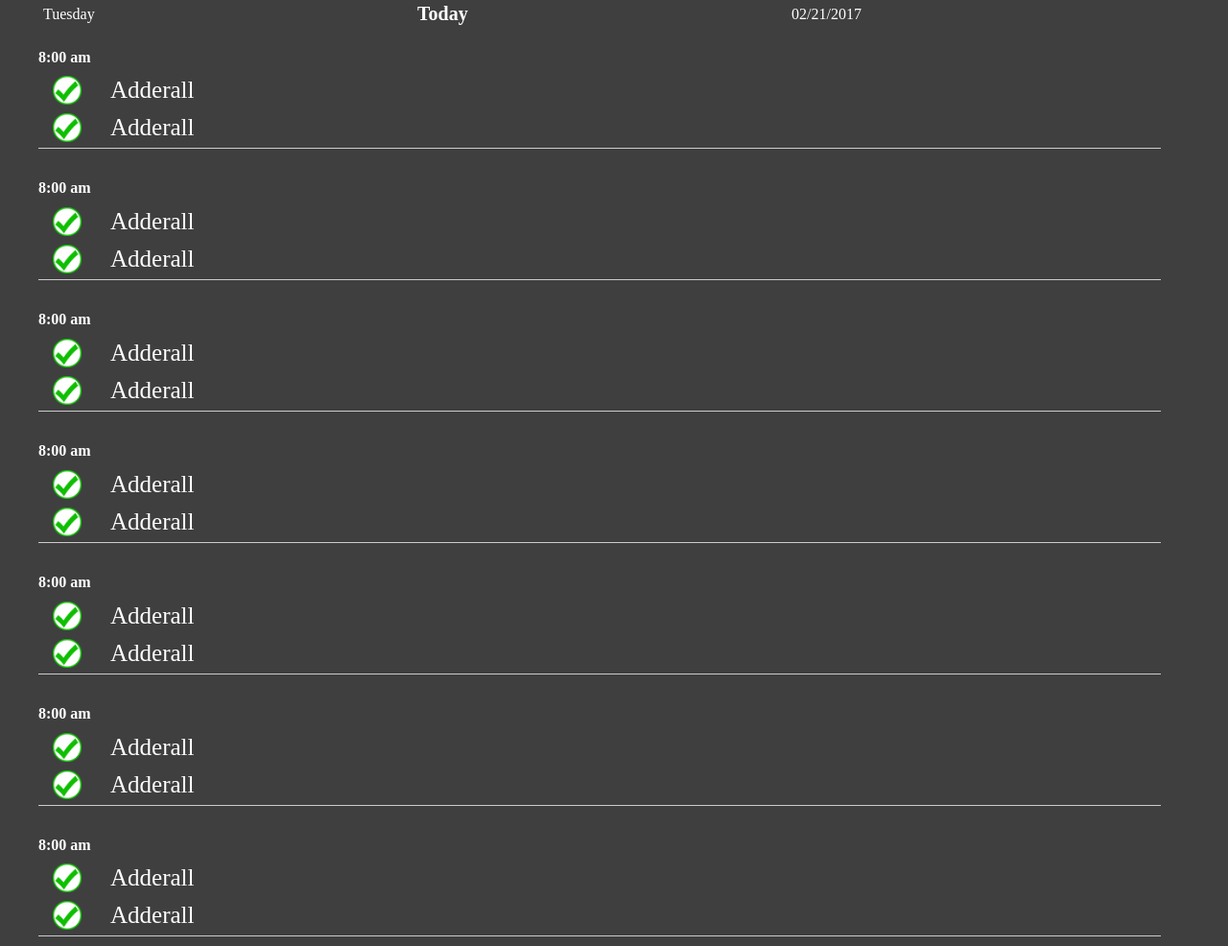
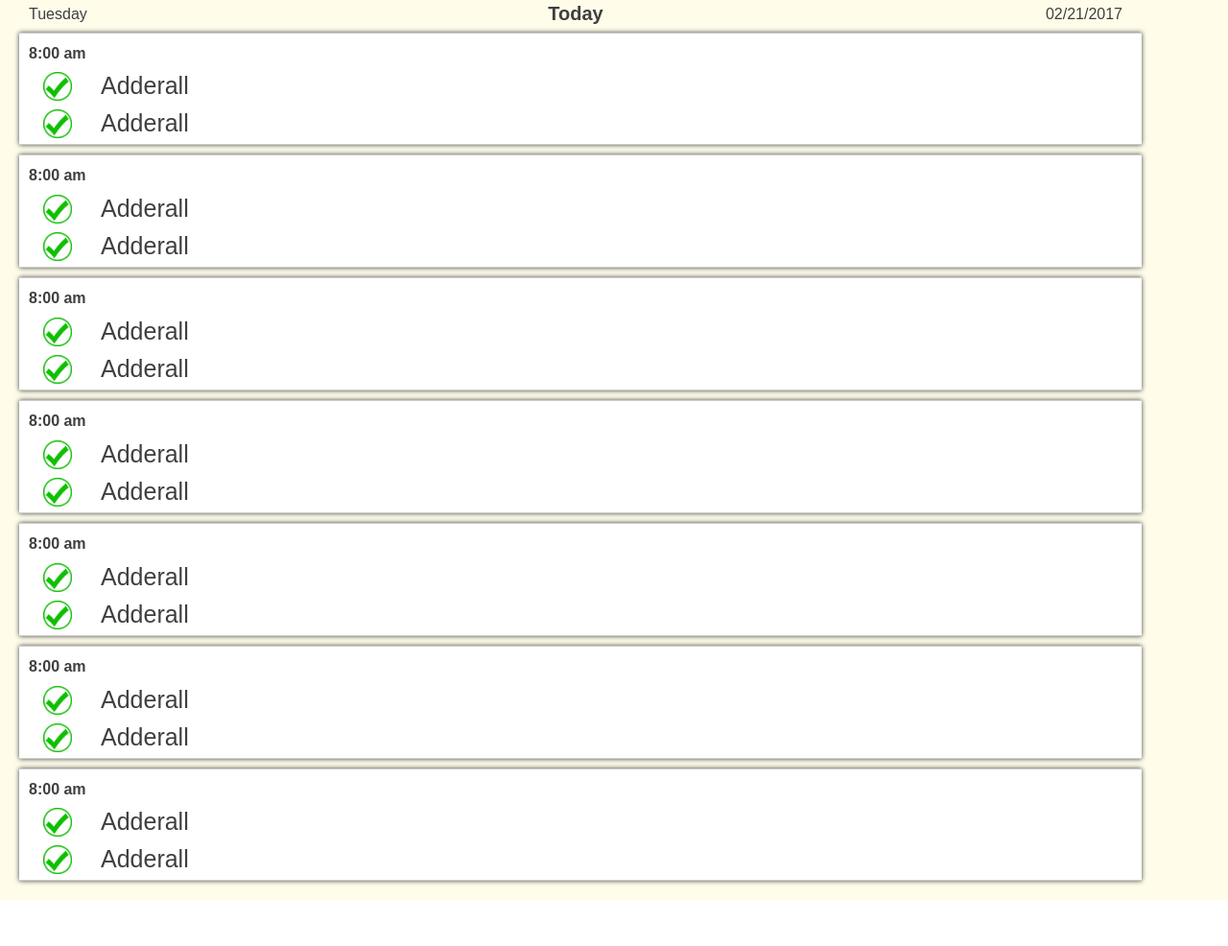
Before and after one commit to joharahalomair/PillApp, a PHP site: page /mainDashboard.html in a window 1280 px wide. Shown: the whole page at 96% size. After the commit the page ends 938 px from the top, so only its background shows below. Run offline with PHP 8.4, Linux system fonts and the light colour scheme; some libraries are stand-ins or nearby versions.

Commit message:
Made minor styling changes, added a new image. Hasnt been used yet

```diff
--- a/index.html
+++ b/index.html
@@ -13,7 +13,7 @@
 				</div>
 				<div class ="panel-heading">
 					<div class="panel-title text-center">
-						<h1 class="title">Pill Reminder App</h1>
+						<h1 class="title">PillBox</h1>
 						<hr />
 					</div>
 				</div>
@@ -37,7 +37,7 @@
 							</div>
 						</div>
 
-						<div class="form-group ">
+						<div class="form-group">
 							<a href="mainDashboard.html" class="btn btn-default btn md login-button">LOGIN</a>
 						</div>
 						<div class="login-register">
--- a/stylesheet.css
+++ b/stylesheet.css
@@ -1,17 +1,17 @@
 
 
-body, html{
+body{
     height: 100%;
     width: 90%;
-    max-width: 760px;
- 	background-color: #3F3F40;
+ 	background-color: #fffdea;
  	margin: 0px 15px 15px 15px;
-
+	position: relative;
+  	transform: perspective(1px) translateX()(-50%);
+	font-family: sans-serif;
 }
 
 h1.title {
 	font-size: 30px;
-	font-family: avenir-black;
 	font-weight: 400;
 	color: #00B4FF;
 }
@@ -19,22 +19,24 @@ h1.title {
 
 label {
 	font-size: 16px;
-	font-family: avenir-black;
-	color: #FFFFFF;
+	color: #3F3F40;
 }
 
 .header-label {
 	margin-top: 4px;
 	font-size: 16px;
-	font-family: avenir-black;
-	color: #FFFFFF;
+	color: #3F3F40;
+}
+
+#currentDate {
+	text-align: right;
 }
 
 .main-label {
 	font-size: 20px;
 	font-weight: bold;
-	font-family: avenir-black;
-	color: #FFFFFF;
+	color: #3F3F40;
+	text-align: center;
 }
 
 .login-button{
@@ -70,9 +72,12 @@ img {
 }
 
 .med-item {
-	margin: 10px;
+	margin: 5px;
+	background-color: #ffffff;
+	padding-left: 25px;
 	border-bottom: 1px solid #ccc;
+	border-top: 1px solid #ccc;
 	font-size: 25px;
-	font-family: avenir-black;
-	color: #FFFFFF
+	color: #3F3F40;
+ 	box-shadow:0px 0px 5px #3F3F40;
 }
```
Also changed, not shown: assets/redCircleX.png (added).
